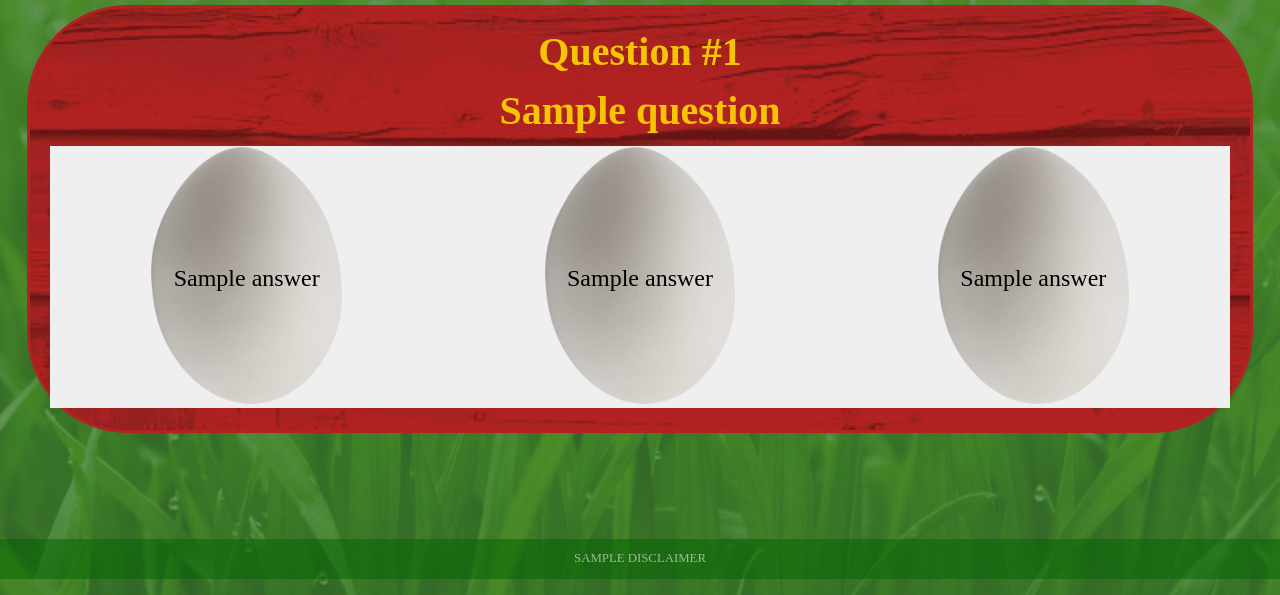
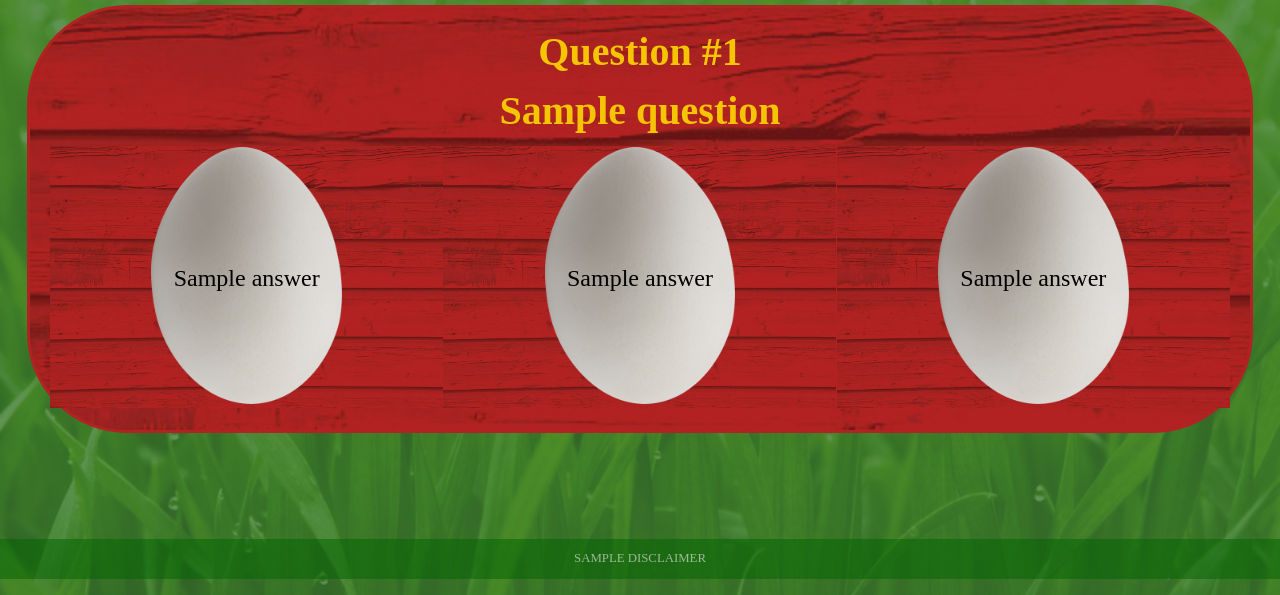
Before and after one commit to maggie-mp/212-chickens-v2, a Flask app: template templates/questions.html in a window 1280 px wide. Shown: the part 205-800 px from the top of the page. Run offline with Flask 2, Linux system fonts and the light colour scheme; the template is opened without the code that fills it: most values are stand-ins (such as "Sample title", 1, 10 or a date in 2020); some web fonts are replaced.

Commit message:
fixed css for answer buttons

```diff
--- a/static/screen.css
+++ b/static/screen.css
@@ -8,7 +8,7 @@
 
 /*div {
   outline: 5px darkgreen solid;
-}
+}*/
 
 /* tag selectors */
 
@@ -124,6 +124,14 @@ a {
   transform: translate(-50%, -50%);
 }
 
+button#entry_input {
+  background-color: firebrick;
+  margin: 0;
+  background-image: url(barn.jpg);
+  background-repeat: no-repeat;
+  background-size: contain;
+}
+
 
 
 
```
